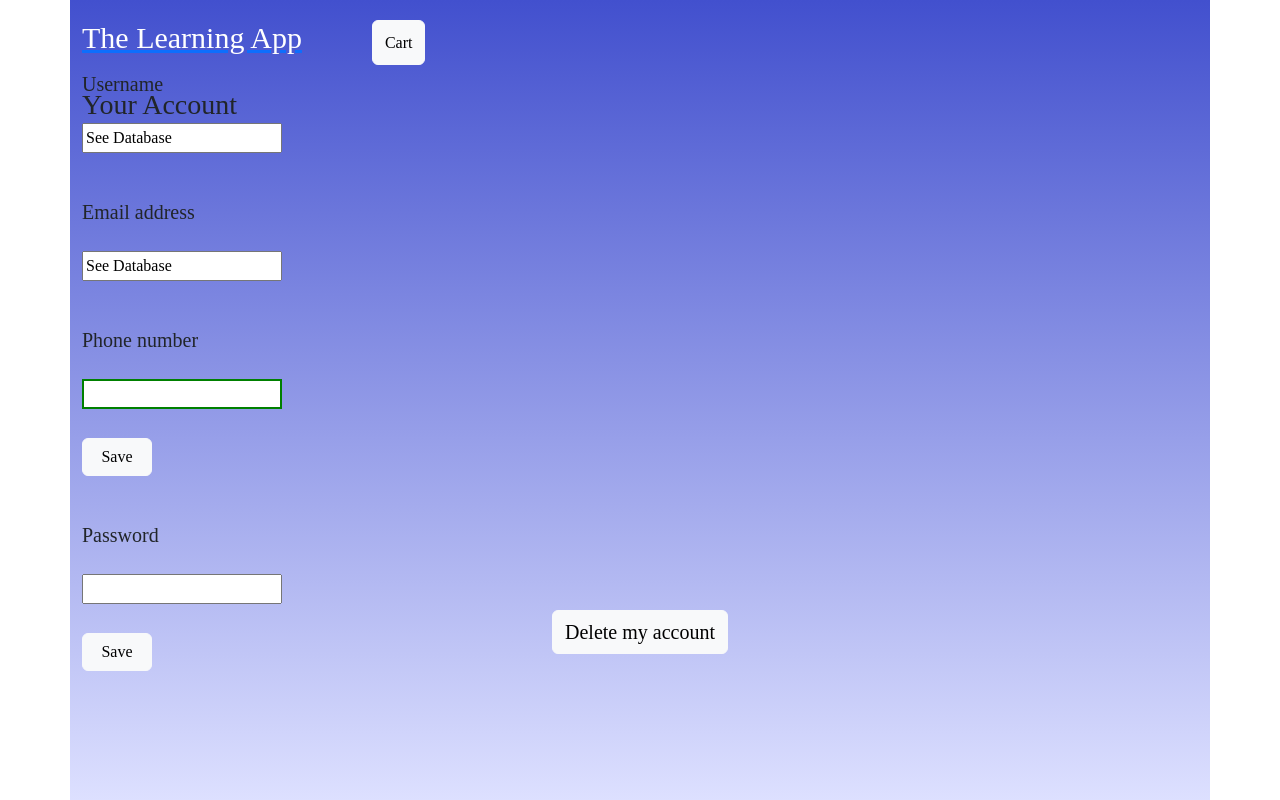
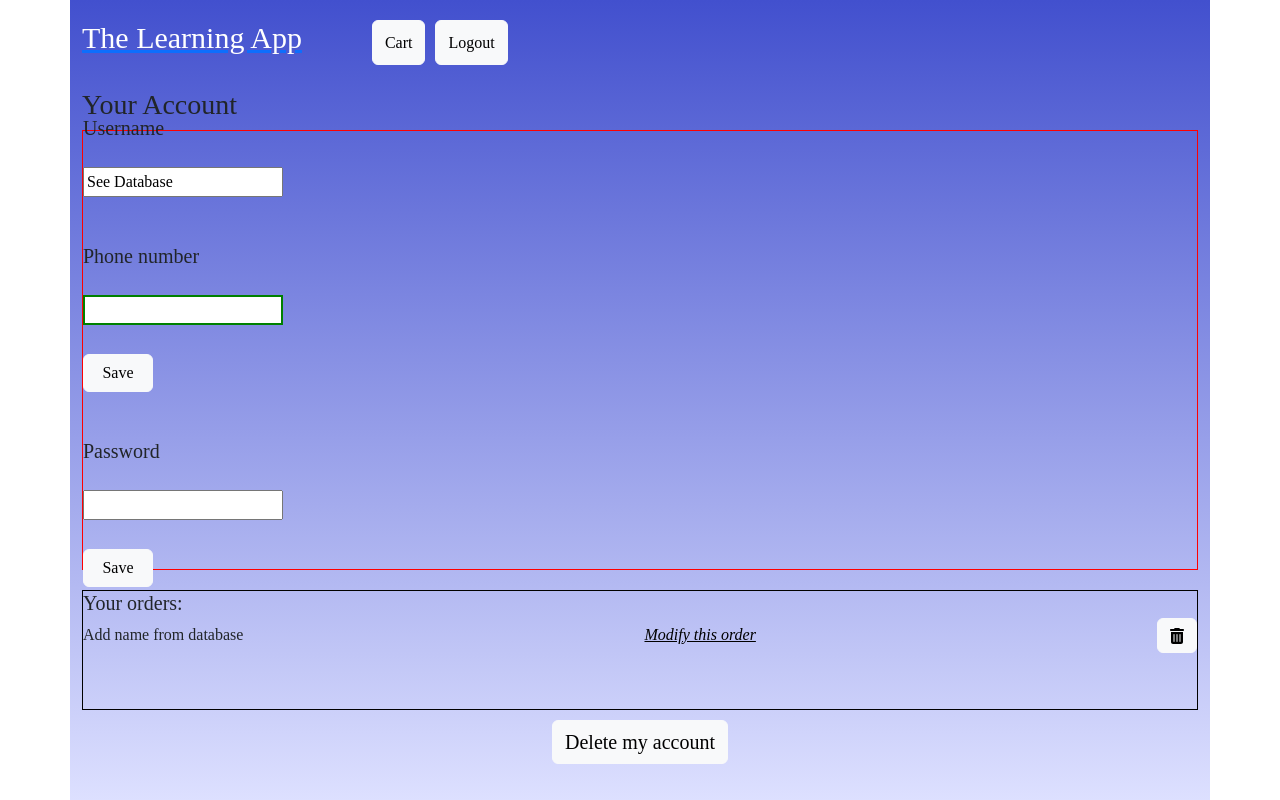
Before and after one commit to EliseR10/e-commerce-app, a React (Create React App) app: page /account in a window 1280 px wide. Built offline with nearby package versions, Linux system fonts and the light colour scheme.

Commit message:
Design amended to match back-end

```diff
--- a/src/App.css
+++ b/src/App.css
@@ -227,11 +227,17 @@ a#titleCart h3 {
   height: 80vh;
 }
 
+.logout {
+  height: 45px;
+  margin-top: 20px;
+}
+
 .infoAccount {
-  height: 60vh;
+  height: 55vh;
   display: flex;
   flex-direction: column;
   justify-content: center;
+  border: 1px solid red;
 }
 
 .input {
@@ -260,11 +266,7 @@ a#titleCart h3 {
   font-family: JejuMyeongjo;
   font-size: 20px;
 }
-#emailInput {
-  margin-top: 20px;
-  font-family: JejuMyeongjo;
-  font-size: 20px;
-}
+
 #phoneInput {
   margin-top: 20px;
   font-family: JejuMyeongjo;
@@ -277,9 +279,31 @@ a#titleCart h3 {
   font-size: 20px;
 }
 
+.previousOrder {
+  margin-top: 20px;
+  height: 15vh;
+  border: 1px solid black;
+}
+
+.order1 {
+  display: flex;
+  justify-content: space-between;
+}
+
+.yourOrder {
+  color: black;
+  font-style: italic;
+}
+
+.binOrder {
+  height: 35px;
+  margin-top: -5px;
+}
+
 .deleteBtn {
   display: flex;
   justify-content: center;
+  margin-top: 10px;
 }
 
 /*be more specific to target the delete button*/
@@ -314,6 +338,10 @@ button.deleteAccountBtn:hover {
   display: flex;
   flex-direction: column;
   justify-content: center;
+}
+
+#productId {
+  font-size: 20px;
 }
 
 #productName {
@@ -429,6 +457,11 @@ button.validateProductBtn:hover {
   font-style: italic;
 }
 
+.binProduct {
+  height: 35px;
+  margin-top: -5px;
+}
+
 .addAProductPart {
   display: flex;
   justify-content: right;
--- a/src/account.js
+++ b/src/account.js
@@ -3,6 +3,10 @@ import './App.css';
 import 'bootstrap/dist/css/bootstrap.min.css';
 import {Container, Button} from 'react-bootstrap';
 import {Link} from "react-router-dom";
+
+//To import icons from FontAwesome
+import { FontAwesomeIcon } from '@fortawesome/react-fontawesome';
+import { faTrashCan } from '@fortawesome/free-solid-svg-icons';
 
 export default function Account() {
     return (
@@ -13,6 +17,7 @@ export default function Account() {
                 </div>
 
                 <Link to="/cart"><Button variant="light" className="cart">Cart</Button></Link>
+                <Button variant="light" className="logout">Logout</Button>
             </div>
 
             <div className="yourAccount">
@@ -22,11 +27,6 @@ export default function Account() {
                     <label id="usernameInput" for="username">Username</label>
                     <br></br>
                     <input className="input" type="text" name="username" value="See Database" readonly></input>
-                    <br></br>
-
-                    <label id="emailInput" for="email">Email address</label>
-                    <br></br>
-                    <input className="input" type="text" name="email" value="See Database" readonly></input>
                     <br></br>
 
                     <label id="phoneInput" for="phone number">Phone number</label>
@@ -45,6 +45,15 @@ export default function Account() {
 
                 </div>
 
+                <div className="previousOrder">
+                    <h5>Your orders:</h5>
+                    <div className="order1">
+                        <p>Add name from database</p>
+                        <a href="#" className="yourOrder">Modify this order</a>
+                        <Button variant="light" className="binOrder"><FontAwesomeIcon icon={faTrashCan} /></Button>
+                    </div>
+                </div>
+
                 <div className="deleteBtn">
                     <Button variant="light" className="deleteAccountBtn">Delete my account</Button>
                 </div>
--- a/src/addProduct.js
+++ b/src/addProduct.js
@@ -19,6 +19,11 @@ export default function AddProduct() {
                 <h3 id="addAProductTitle">Add a Product</h3>
 
                 <div className="ProductDetails">
+                    <label id="productId" for="productId">Product ID</label>
+                    <br></br>
+                    <input className="input" type="text" name="productId"></input>
+                    <br></br>
+
                     <label id="productName" for="productName">Name of the product</label>
                     <br></br>
                     <input className="input" type="text" name="productName"></input>
--- a/src/adminAccount.js
+++ b/src/adminAccount.js
@@ -17,6 +17,7 @@ export default function AdminAccount() {
                 </div>
 
                 <Link to="/cart"><Button variant="light" className="cart">Cart</Button></Link>
+                <Button variant="light" className="logout">Logout</Button>
             </div>
 
             <div className="yourAdminAccount">
@@ -26,11 +27,6 @@ export default function AdminAccount() {
                     <label id="usernameInput" for="username">Username</label>
                     <br></br>
                     <input className="input" type="text" name="username" value="See Database" readonly></input>
-                    <br></br>
-
-                    <label id="emailInput" for="email">Email address</label>
-                    <br></br>
-                    <input className="input" type="text" name="email" value="See Database" readonly></input>
                     <br></br>
 
                     <label id="phoneInput" for="phone number">Phone number</label>
@@ -54,17 +50,17 @@ export default function AdminAccount() {
                     <div className="product1">
                         <p>Add name from database</p>
                         <a href="#" className="modifyProduct">Modify this product</a>
-                        <Button variant="light" className="binCart"><FontAwesomeIcon icon={faTrashCan} /></Button>
+                        <Button variant="light" className="binProduct"><FontAwesomeIcon icon={faTrashCan} /></Button>
                     </div>
                     <div className="product2">
                         <p>Add name from database</p>
                         <a href="#" className="modifyProduct">Modify this product</a>
-                        <Button variant="light" className="binCart"><FontAwesomeIcon icon={faTrashCan} /></Button>
+                        <Button variant="light" className="binProduct"><FontAwesomeIcon icon={faTrashCan} /></Button>
                     </div>
                     <div className="product3">
                         <p>Add name from database</p>
                         <a href="#" className="modifyProduct">Modify this product</a>
-                        <Button variant="light" className="binCart"><FontAwesomeIcon icon={faTrashCan} /></Button>
+                        <Button variant="light" className="binProduct"><FontAwesomeIcon icon={faTrashCan} /></Button>
                     </div>
                     <div className="addAProductPart">
                         <Button id="addAProductBtn" variant="light">Add a product</Button>
```
